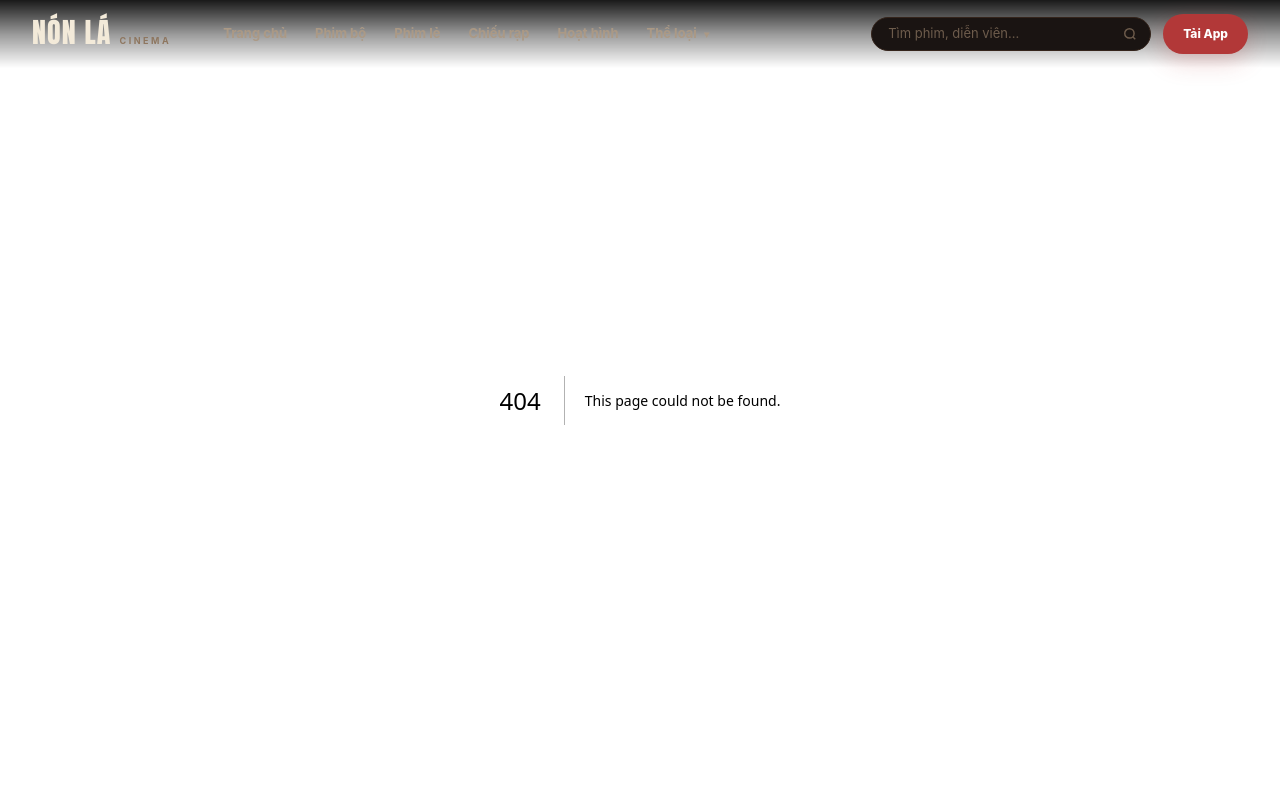
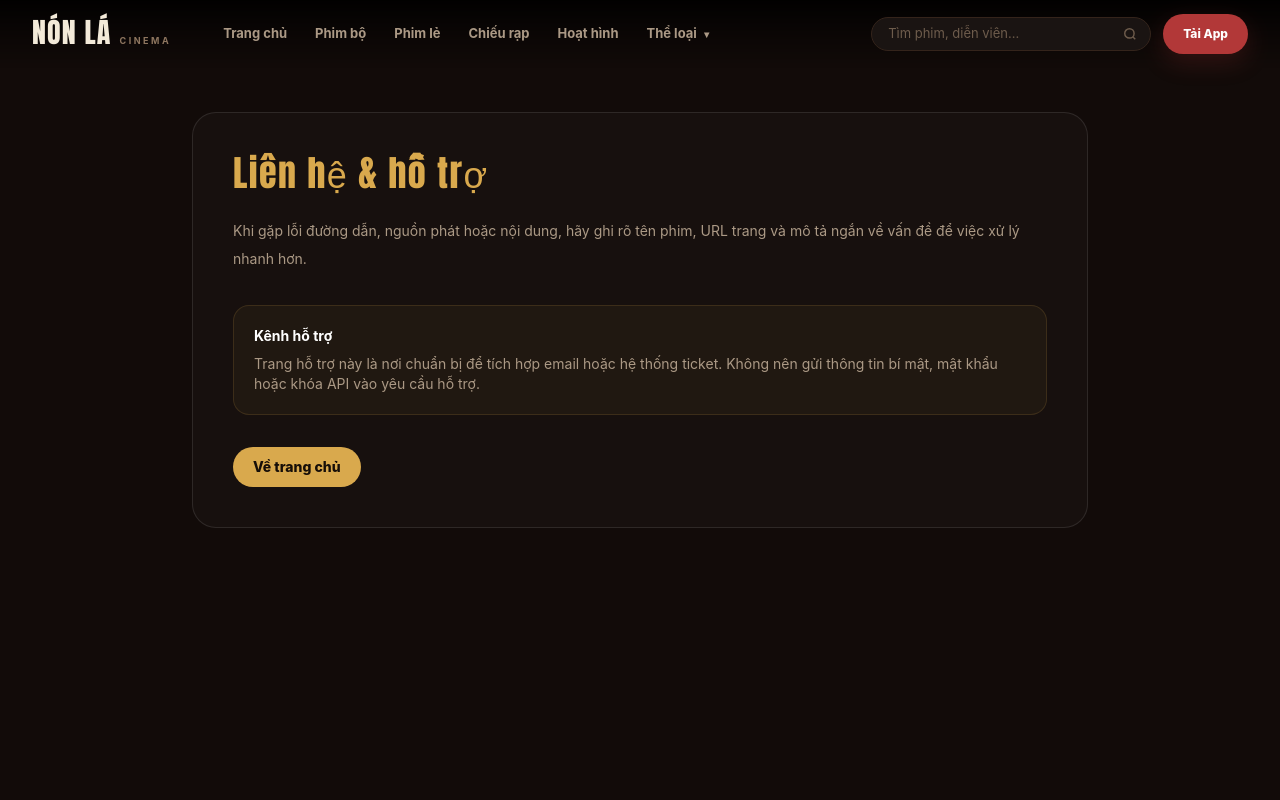
Before and after one commit to ngnhatminh-uneti/nonla, a Next.js app: page /lien-he in a window 1280 px wide. Before the commit this address had no page. Shown: the top 800 px of the page. Built offline with nearby package versions, Linux system fonts and the light colour scheme.

Commit message:
feat: add public contact page

```diff
--- /dev/null
+++ b/app/lien-he/page.js
@@ -0,0 +1,7 @@
+import Link from 'next/link';
+
+export const metadata = { title: 'Liên hệ — NÓN LÁ', description: 'Kênh liên hệ và hỗ trợ NÓN LÁ.' };
+
+export default function ContactPage() {
+  return <main className="min-h-screen bg-[#120b09] px-4 pb-16 pt-28 text-[#f3ead9] md:px-8"><div className="mx-auto max-w-4xl rounded-3xl border border-white/10 bg-white/[.025] p-6 md:p-10"><div className="font-display text-4xl text-[#d9a94d]">Liên hệ & hỗ trợ</div><p className="mt-6 text-sm leading-7 text-[#ab9985]">Khi gặp lỗi đường dẫn, nguồn phát hoặc nội dung, hãy ghi rõ tên phim, URL trang và mô tả ngắn về vấn đề để việc xử lý nhanh hơn.</p><div className="mt-8 rounded-2xl border border-[#d9a94d]/15 bg-[#d9a94d]/5 p-5"><div className="text-sm font-bold text-white">Kênh hỗ trợ</div><p className="mt-2 text-sm text-[#ab9985]">Trang hỗ trợ này là nơi chuẩn bị để tích hợp email hoặc hệ thống ticket. Không nên gửi thông tin bí mật, mật khẩu hoặc khóa API vào yêu cầu hỗ trợ.</p></div><Link href="/" className="mt-8 inline-flex rounded-full bg-[#d9a94d] px-5 py-2.5 text-sm font-extrabold text-[#160e08]">Về trang chủ</Link></div></main>;
+}
```
